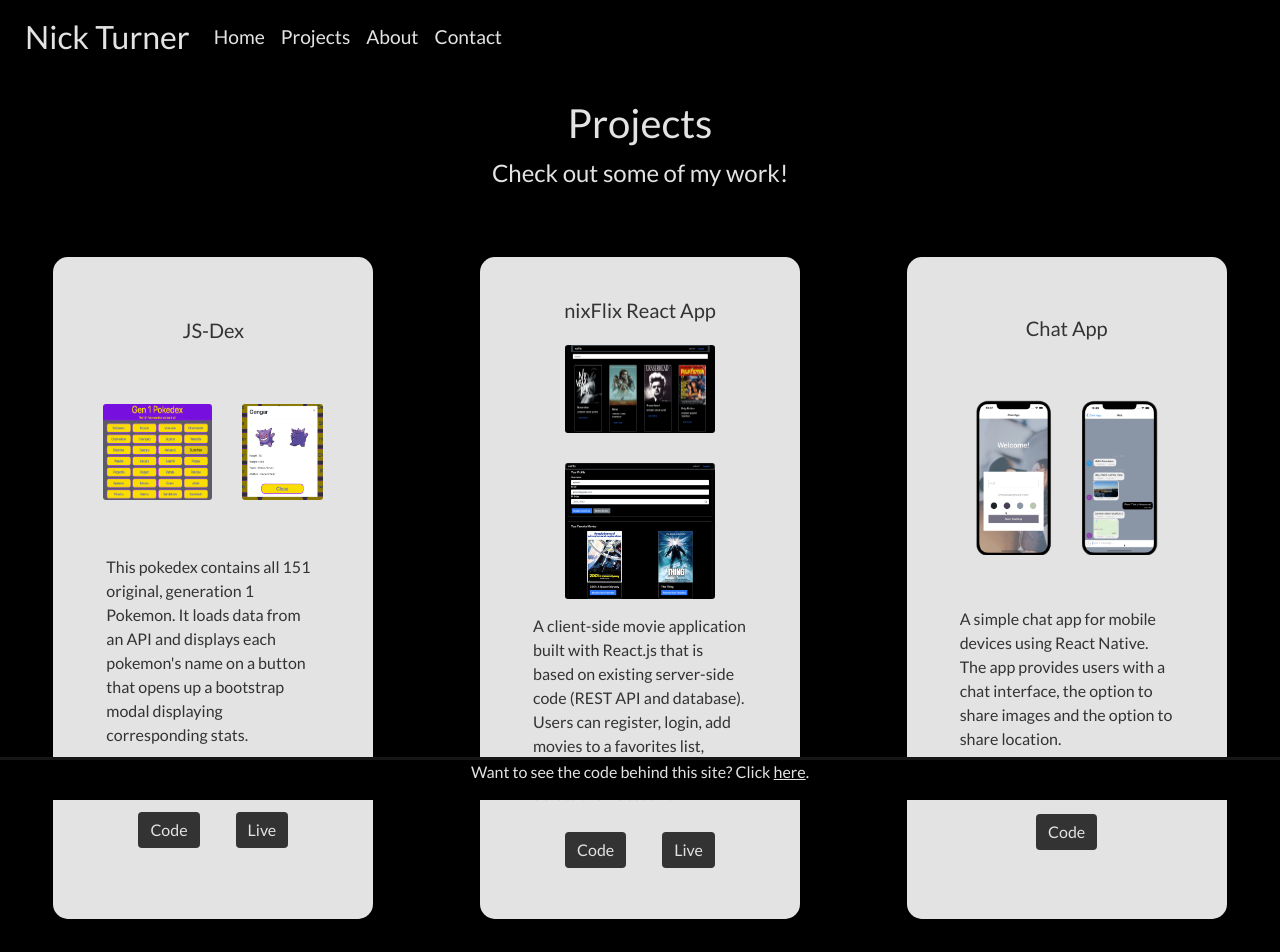
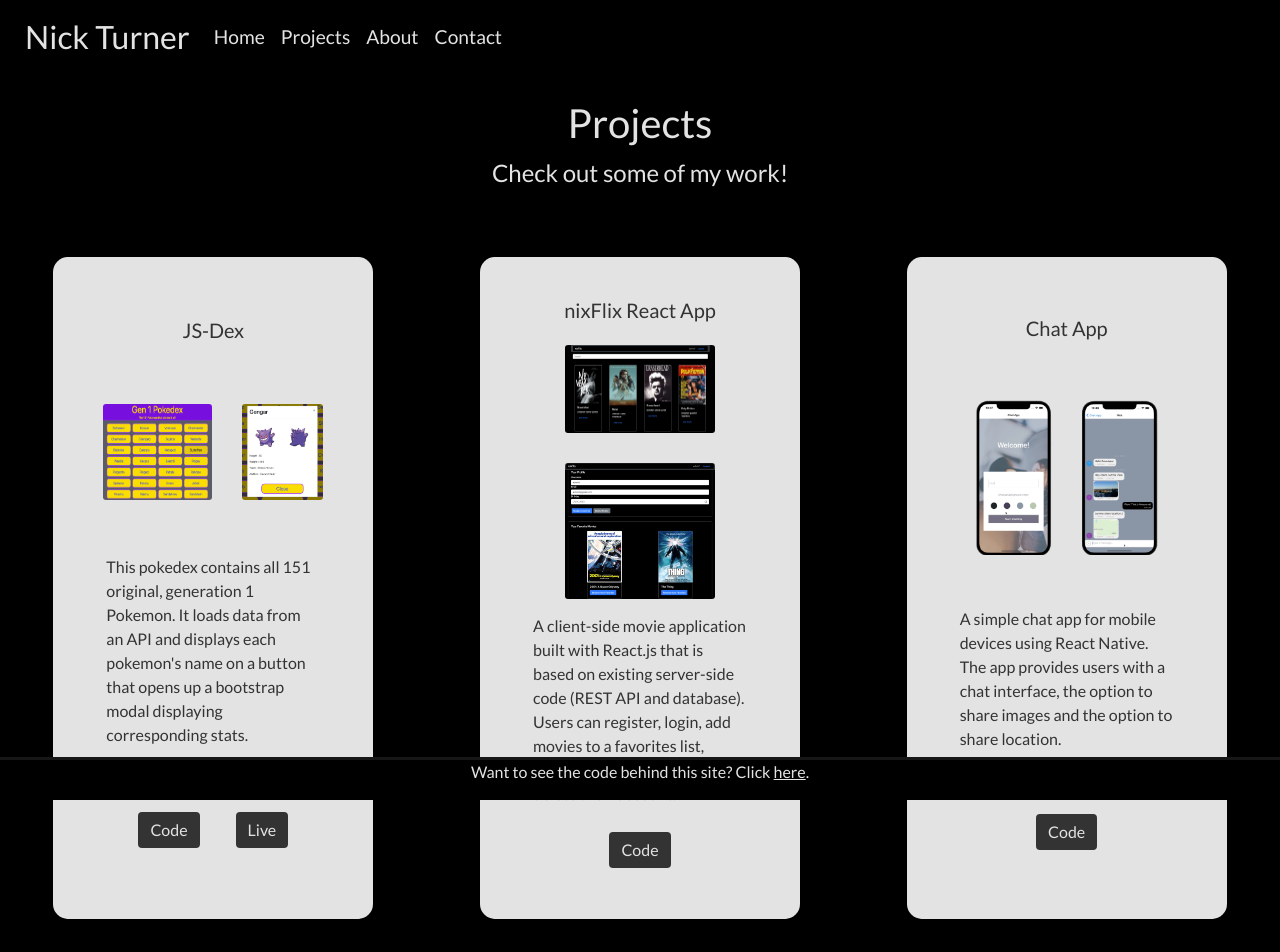
Before and after one commit to Clodus-NT/personal-site, a React (Create React App) app: page /#/projects in a window 1280 px wide. Shown: the top 952 px of the page. Built offline with nearby package versions, Linux system fonts and the light colour scheme.

Commit message:
removed link to live react movie app because I have not gotten it hosted yet

```diff
--- a/src/components/projects/Projects.js
+++ b/src/components/projects/Projects.js
@@ -46,9 +46,9 @@ export default function Projects() {
                   <Card.Link className="bgColor project-link" href='https://github.com/Clodus-NT/nix-flix-client' target='blank' >
                     <Button className="linkBtn" >Code</Button>
                   </Card.Link>
-                  <Card.Link className="bgColor project-link" href='https://clodus-nt.github.io/js-dex/' target='blank' >
+                  {/* <Card.Link className="bgColor project-link" href='https://clodus-nt.github.io/js-dex/' target='blank' >
                     <Button className="linkBtn" >Live</Button>
-                  </Card.Link>
+                  </Card.Link> */}
                 </div>
               </Card.Body>
             </Card>
```
